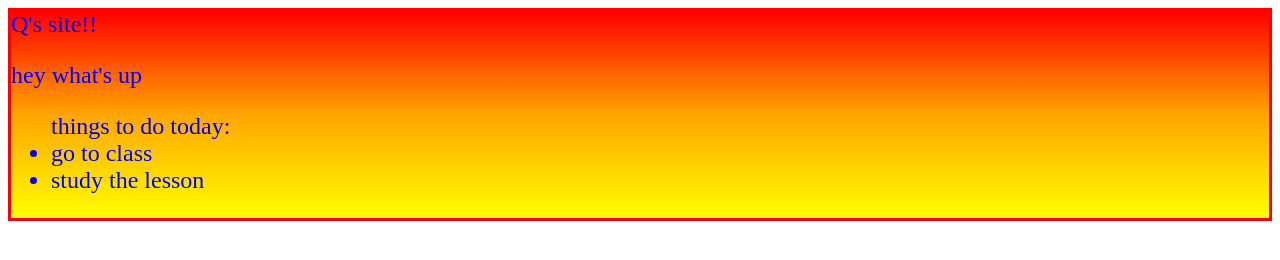
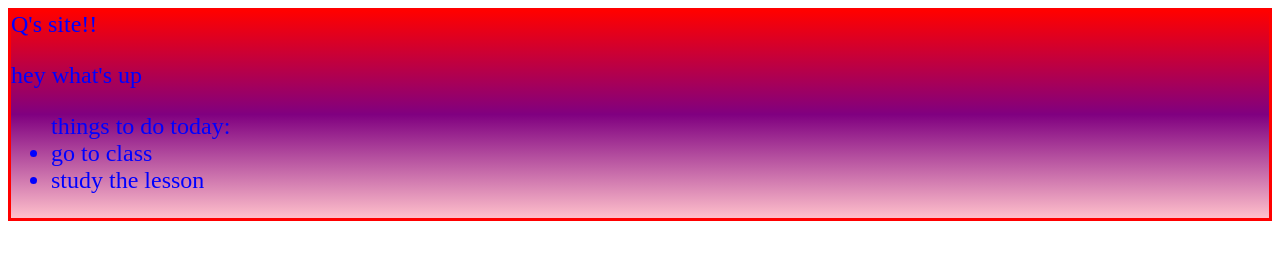
Before and after one commit to qmalik91/test, a plain HTML site: page index.html in a window 1280 px wide. Drawn offline with Linux system fonts and the light colour scheme.

Commit message:
Classadoo autocommit

```diff
--- a/index.html
+++ b/index.html
@@ -5,7 +5,7 @@
         color: blue;
         font-size: 150%;
         border: 3px solid red;
-        background: linear-gradient(red,orange,yellow);
+        background: linear-gradient(red,purple,pink);
       }
     </style>
   </head>
```
